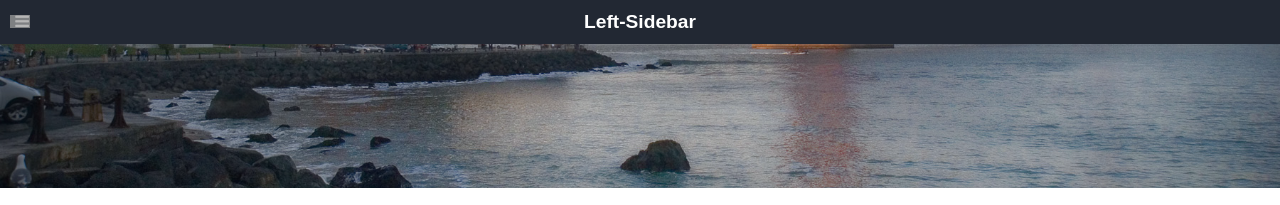
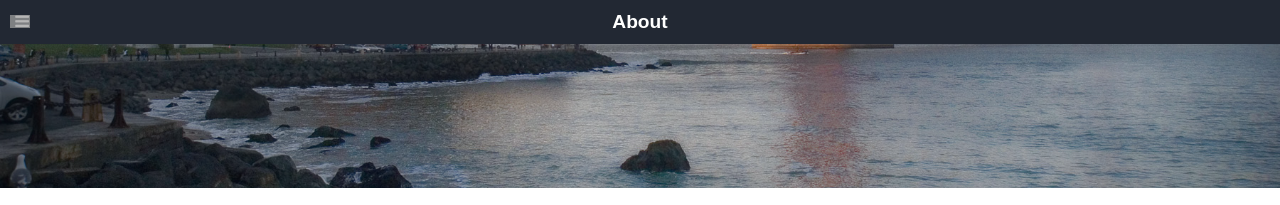
Before and after one commit to grem11n/grem11n.github.io, a Jekyll site: the page built from about.html, in a window 1280 px wide. Shown: the top 205 px of the page. Built offline with Jekyll 4.4.1, drawn with Linux system fonts in a browser that asks for light colours.

Commit message:
fix about page

```diff
--- a/about.html
+++ b/about.html
@@ -1,5 +1,5 @@
 ---
-title: Left-Sidebar
+title: About
 layout: main
 ---
 
```
